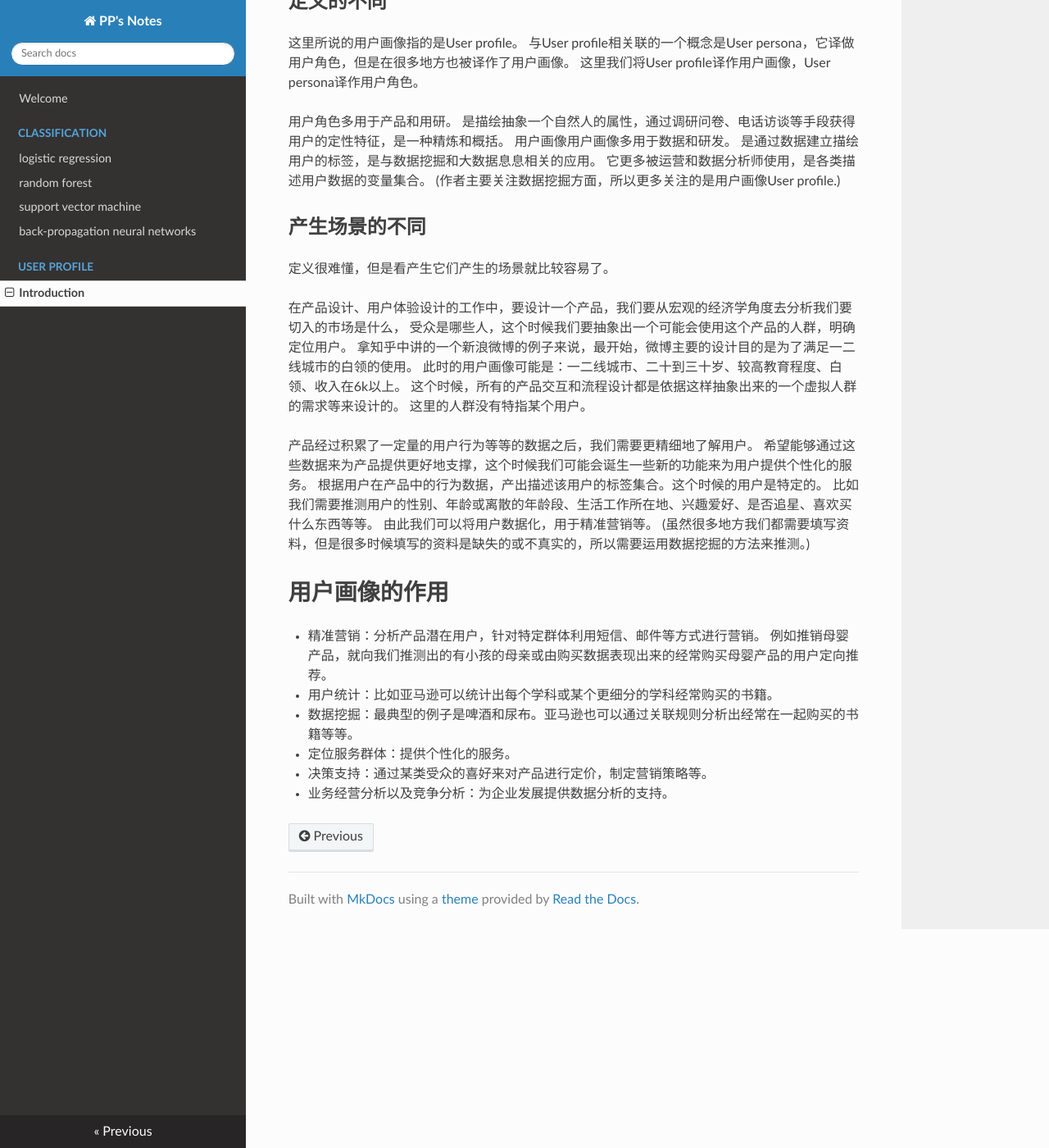
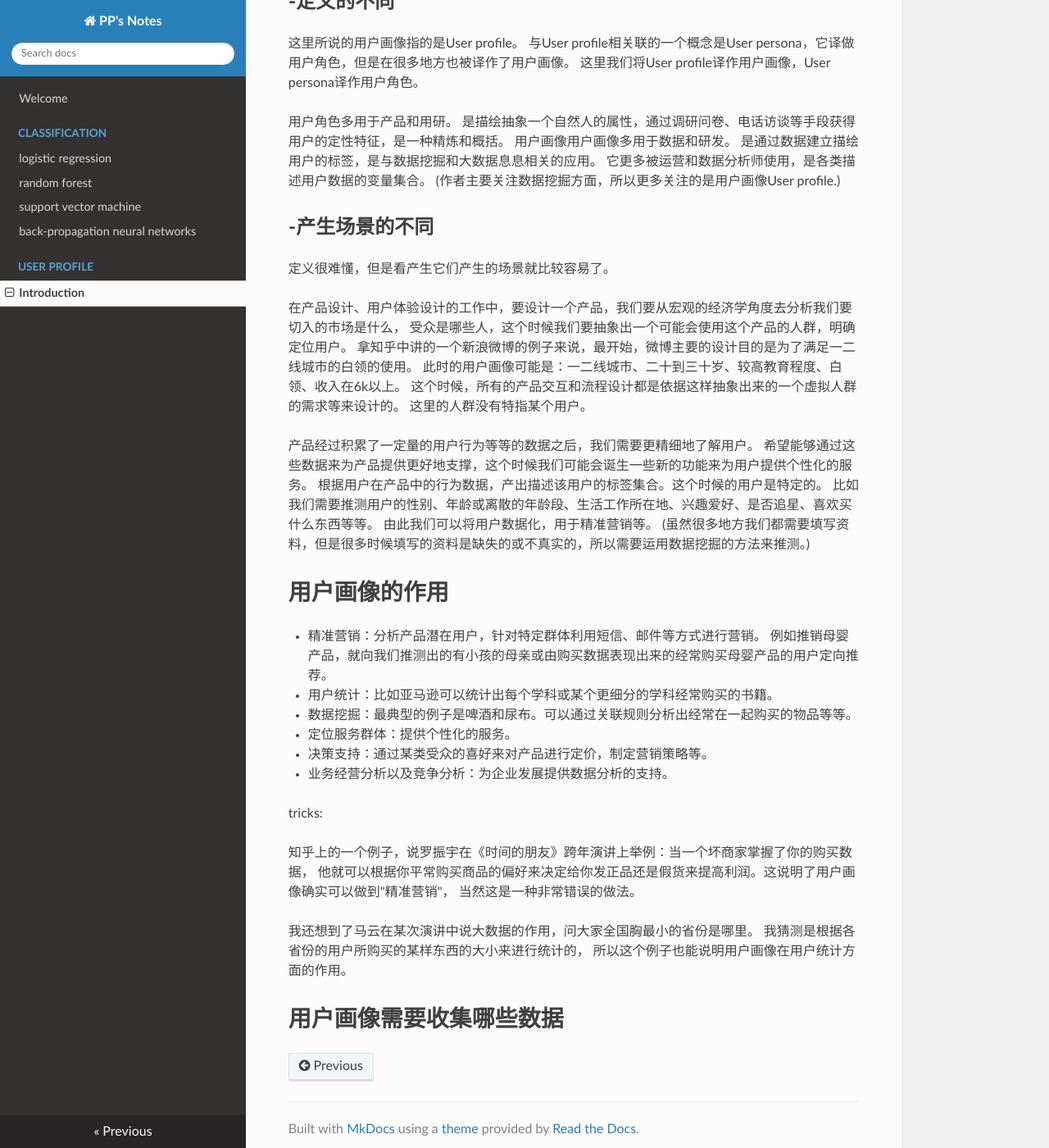
Before and after one commit to NobodyKnowsPP/pp-blog, an MkDocs documentation site: the page built from docs/UserProfile/Introduction.md, in a window 1280 px wide and 1400 px high, scrolled down 389 px. Shown: the whole window at 82% size. Built offline with MkDocs 1.6.1, drawn with Linux system fonts in a browser that asks for light colours; nearby versions of some CDN libraries; old or Windows-style settings are respelled for this version of MkDocs.

Commit message:
add Introduction

```diff
--- a/docs/UserProfile/Introduction.md
+++ b/docs/UserProfile/Introduction.md
@@ -7,7 +7,7 @@
 
 # 用户画像 vs. 用户角色
 
-## 定义的不同
+## -定义的不同
 
 这里所说的用户画像指的是User profile。
 与User profile相关联的一个概念是User persona，它译做用户角色，但是在很多地方也被译作了用户画像。
@@ -20,7 +20,7 @@
 它更多被运营和数据分析师使用，是各类描述用户数据的变量集合。
 (作者主要关注数据挖掘方面，所以更多关注的是用户画像User profile.)
 
-## 产生场景的不同
+## -产生场景的不同
 
 定义很难懂，但是看产生它们产生的场景就比较容易了。
 
@@ -43,7 +43,19 @@
 - 精准营销：分析产品潜在用户，针对特定群体利用短信、邮件等方式进行营销。
 例如推销母婴产品，就向我们推测出的有小孩的母亲或由购买数据表现出来的经常购买母婴产品的用户定向推荐。
 - 用户统计：比如亚马逊可以统计出每个学科或某个更细分的学科经常购买的书籍。
-- 数据挖掘：最典型的例子是啤酒和尿布。亚马逊也可以通过关联规则分析出经常在一起购买的书籍等等。
+- 数据挖掘：最典型的例子是啤酒和尿布。可以通过关联规则分析出经常在一起购买的物品等等。
 - 定位服务群体：提供个性化的服务。
 - 决策支持：通过某类受众的喜好来对产品进行定价，制定营销策略等。
 - 业务经营分析以及竞争分析：为企业发展提供数据分析的支持。
+
+tricks:
+
+知乎上的一个例子，说罗振宇在《时间的朋友》跨年演讲上举例：当一个坏商家掌握了你的购买数据，
+他就可以根据你平常购买商品的偏好来决定给你发正品还是假货来提高利润。这说明了用户画像确实可以做到"精准营销"，
+当然这是一种非常错误的做法。
+
+我还想到了马云在某次演讲中说大数据的作用，问大家全国胸最小的省份是哪里。
+我猜测是根据各省份的用户所购买的某样东西的大小来进行统计的，
+所以这个例子也能说明用户画像在用户统计方面的作用。
+
+# 用户画像需要收集哪些数据
```
